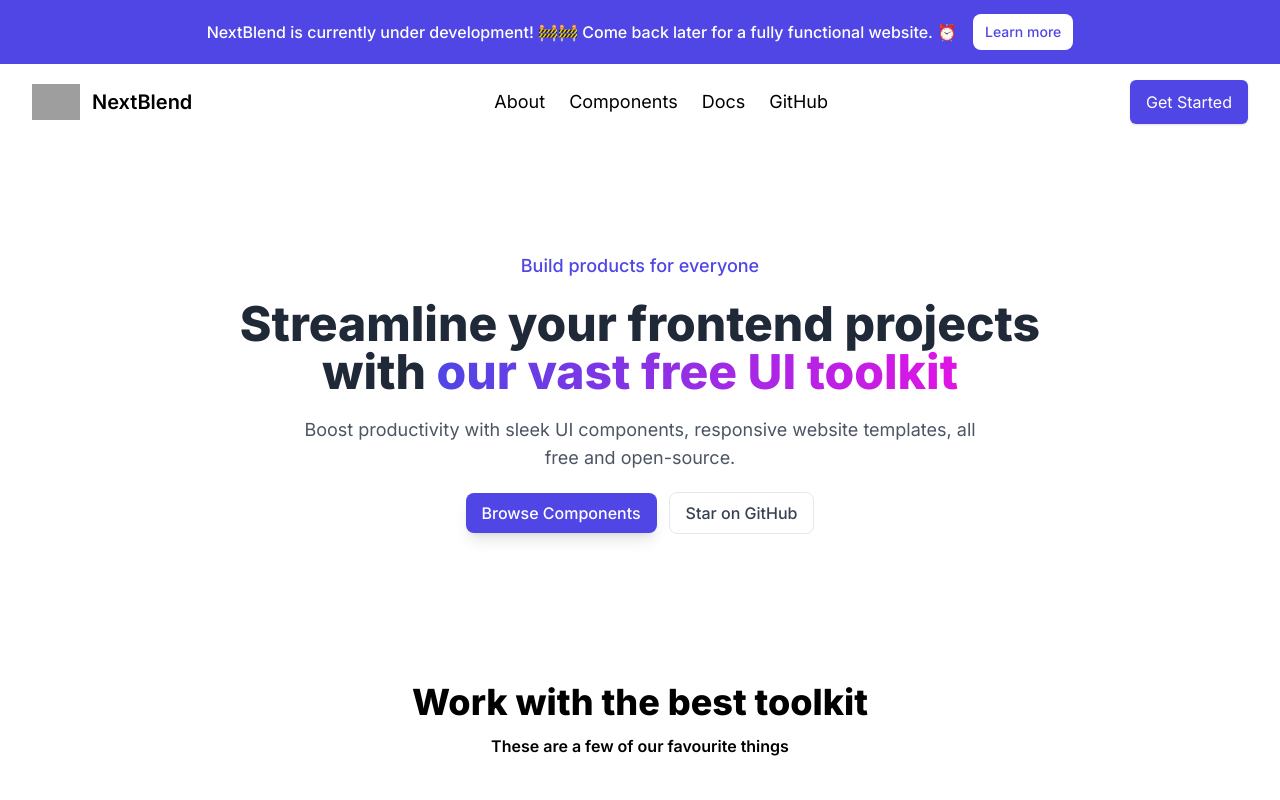
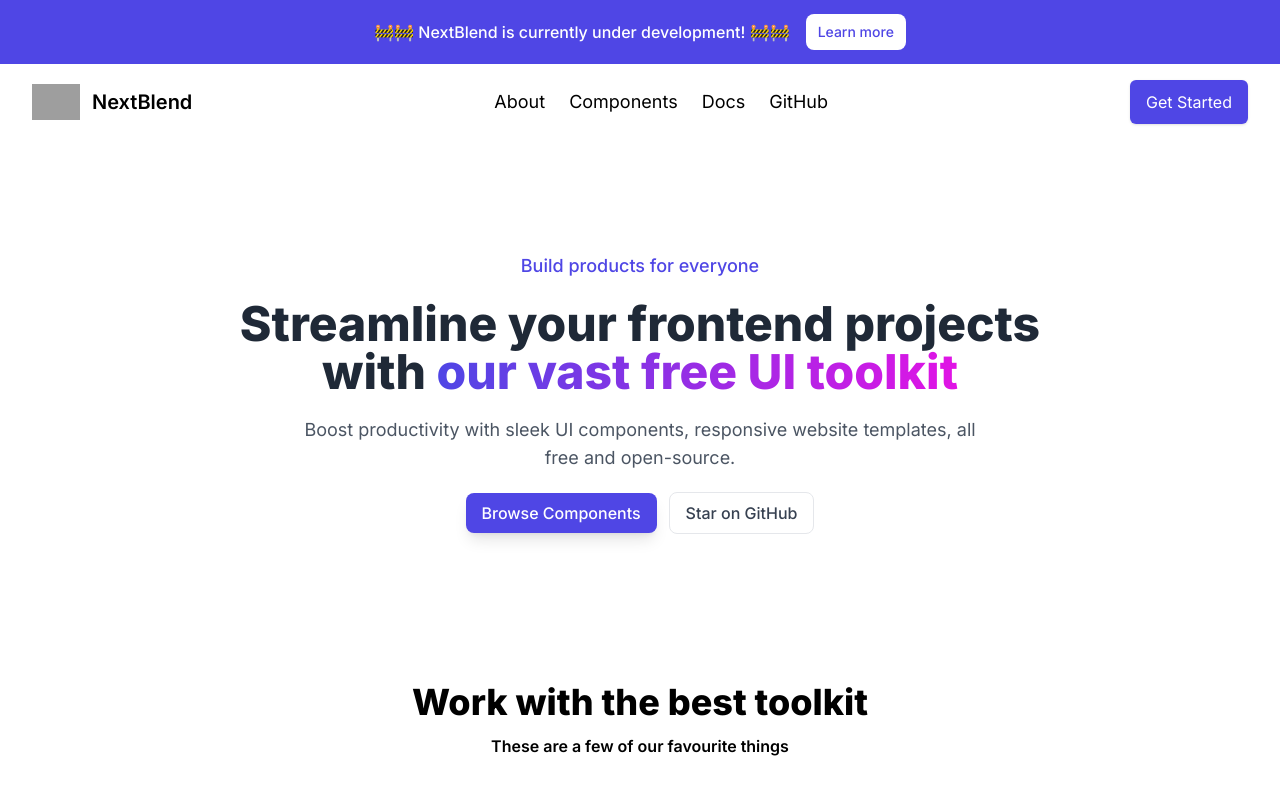
Before and after one commit to gaurav-sarage/NextBlend, a Next.js app: page / in a window 1280 px wide. Shown: the top 800 px of the page. Built offline with nearby package versions, Linux system fonts and the light colour scheme; grey boxes are pictures that could not be loaded.

Commit message:
Changed content

```diff
--- a/app/components/Banner.js
+++ b/app/components/Banner.js
@@ -5,7 +5,7 @@ export default function Banner() {
         <div className="bg-indigo-600">
             <div className="max-w-screen-xl mx-auto px-4 py-3 items-center gap-x-4 justify-center text-white sm:flex md:px-8">
                 <p className="py-2 font-medium">
-                    NextBlend is currently under development!  🚧🚧 Come back later for a fully functional website. ⏰
+                🚧🚧 NextBlend is currently under development!  🚧🚧
                 </p>
                 <Link href="/" className="flex-none inline-block w-full mt-3 py-2 px-3 text-center text-indigo-600 font-medium bg-white duration-150 hover:bg-gray-100 active:bg-gray-200 rounded-lg sm:w-auto sm:mt-0 sm:text-sm">
                     Learn more
```
